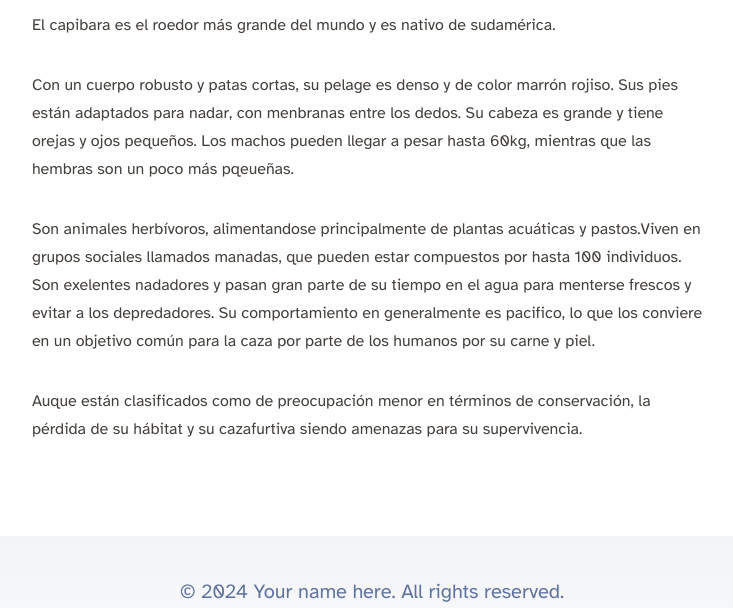
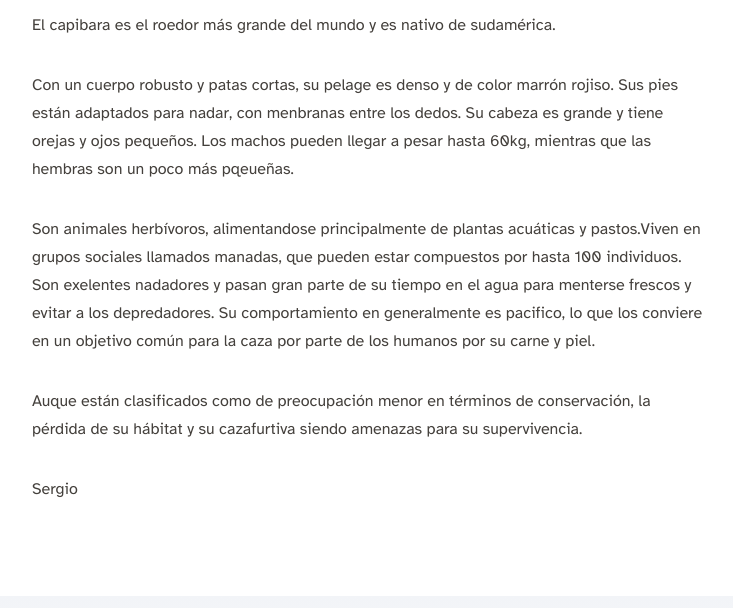
Before and after one commit to Chust3r/blog, an Astro site: page /capibara in a window 1280 px wide. Shown: the part 741-1349 px from the top of the page, without its empty margins (268-1001 px from the left). Built offline with nearby package versions, Linux system fonts and the light colour scheme; Astro itself is replaced by a stand-in of ours.

Commit message:
Update capibara.md

```diff
--- a/src/content/blog/capibara.md
+++ b/src/content/blog/capibara.md
@@ -18,3 +18,5 @@ Son animales herbívoros, alimentandose principalmente de plantas acuáticas y p
 
 
  Auque están clasificados como de preocupación menor en términos de conservación, la pérdida de su hábitat y su cazafurtiva siendo amenazas para su supervivencia.
+
+ Sergio
```
